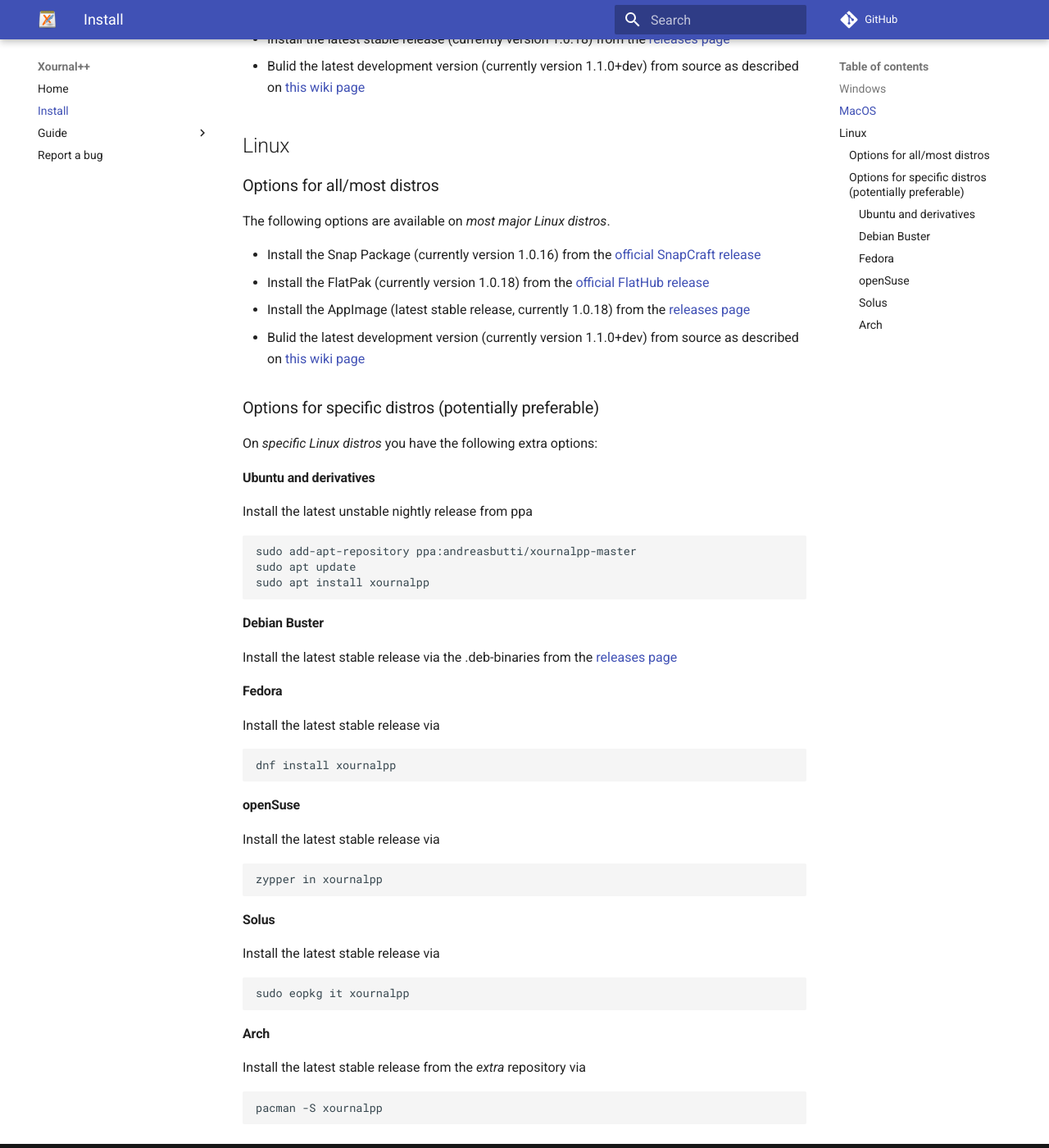
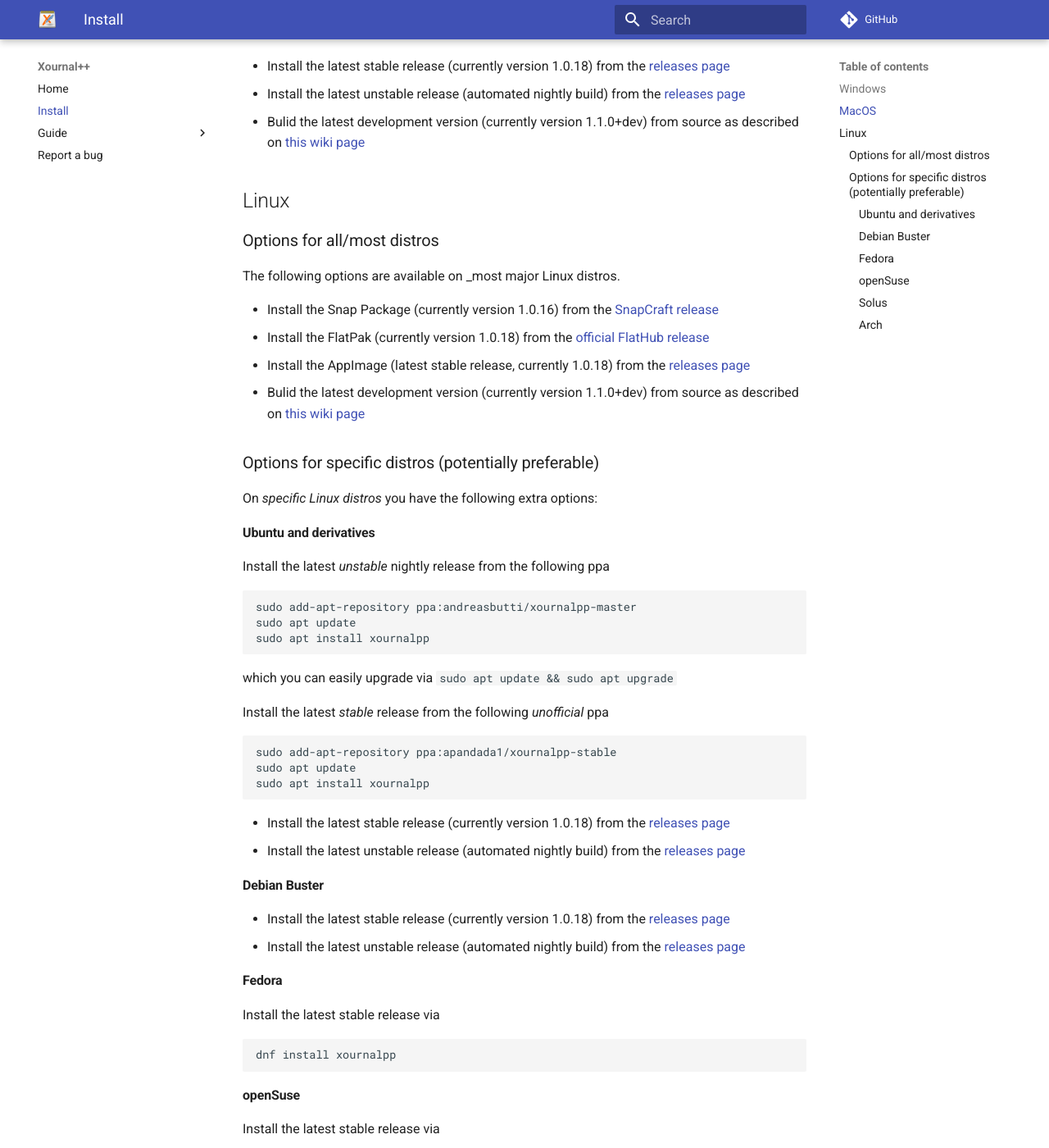
Before and after one commit to xournalpp/xournalpp.github.io, an MkDocs documentation site: the page built from docs/installation.md, in a window 1280 px wide and 1400 px high, scrolled down 530 px. Shown: the whole window at 82% size. Built offline with MkDocs 1.6.1 and Material for MkDocs 9.7.7, drawn with Linux system fonts in a browser that asks for light colours; comment, search, counter and statistics services are not loaded; some of the changed text lies outside the part shown.

Commit message:
include stable ppa and nightlies, fix warnings

```diff
--- a/docs/installation.md
+++ b/docs/installation.md
@@ -5,52 +5,76 @@ On this page we summarize the main installation options. For more details see [t
 Depending on your operation system you mainly have the following options to install Xournal++ on your device.
 
 ## Windows
+
 * Install the latest stable release (currently version 1.0.18) from the [releases page](https://github.com/xournalpp/xournalpp/releases)
+* Install the latest unstable release (automated nightly build) from the [releases page](https://github.com/xournalpp/xournalpp/releases/tag/nightly)
 * Bulid the latest development version (currently version 1.1.0+dev) from source as described on [this wiki page](https://github.com/xournalpp/xournalpp/blob/master/readme/WindowsBuild.md)
 
 ## MacOS
+
 * Install the latest stable release (currently version 1.0.18) from the [releases page](https://github.com/xournalpp/xournalpp/releases)
+* Install the latest unstable release (automated nightly build) from the [releases page](https://github.com/xournalpp/xournalpp/releases/tag/nightly)
 * Bulid the latest development version (currently version 1.1.0+dev) from source as described on [this wiki page](https://github.com/xournalpp/xournalpp/blob/master/readme/MacBuild.md)
 
 ## Linux
+
 ### Options for all/most distros
-The following options are available on _most major Linux distros_.
 
-* Install the Snap Package (currently version 1.0.16) from the [official SnapCraft release](https://snapcraft.io/xournalpp)
+The following options are available on _most major Linux distros.
+
+* Install the Snap Package (currently version 1.0.16) from the [SnapCraft release](https://snapcraft.io/xournalpp)
 * Install the FlatPak (currently version 1.0.18) from the [official FlatHub release](https://flathub.org/apps/details/com.github.xournalpp.xournalpp)
 * Install the AppImage (latest stable release, currently 1.0.18) from the [releases page](https://github.com/xournalpp/xournalpp/releases)
-* Bulid the latest development version (currently version 1.1.0+dev) from source as described on
-[this wiki page](https://github.com/xournalpp/xournalpp/blob/master/readme/LinuxBuild.md)
+* Bulid the latest development version (currently version 1.1.0+dev) from source as described on [this wiki page](https://github.com/xournalpp/xournalpp/blob/master/readme/LinuxBuild.md)
 
 ### Options for specific distros (potentially preferable)
+
 On _specific Linux distros_ you have the following extra options:
 
 #### Ubuntu and derivatives
-Install the latest unstable nightly release from ppa
+
+Install the latest *unstable* nightly release from the following ppa
 
     sudo add-apt-repository ppa:andreasbutti/xournalpp-master
     sudo apt update
     sudo apt install xournalpp
 
+which you can easily upgrade via `sudo apt update && sudo apt upgrade`
+
+Install the latest *stable* release from the following *unofficial* ppa
+
+    sudo add-apt-repository ppa:apandada1/xournalpp-stable
+    sudo apt update
+    sudo apt install xournalpp
+
+* Install the latest stable release (currently version 1.0.18) from the [releases page](https://github.com/xournalpp/xournalpp/releases)
+* Install the latest unstable release (automated nightly build) from the [releases page](https://github.com/xournalpp/xournalpp/releases/tag/nightly)
+
 #### Debian Buster
-Install the latest stable release via the .deb-binaries from the [releases page](https://github.com/xournalpp/xournalpp/releases)
+
+* Install the latest stable release (currently version 1.0.18) from the [releases page](https://github.com/xournalpp/xournalpp/releases)
+* Install the latest unstable release (automated nightly build) from the [releases page](https://github.com/xournalpp/xournalpp/releases/tag/nightly)
 
 #### Fedora
+
 Install the latest stable release via
 
     dnf install xournalpp
 
 #### openSuse
+
 Install the latest stable release via
 
     zypper in xournalpp
 
 #### Solus
+
 Install the latest stable release via
 
     sudo eopkg it xournalpp
 
 #### Arch
+
 Install the latest stable release from the _extra_ repository via
 
     pacman -S xournalpp
```
